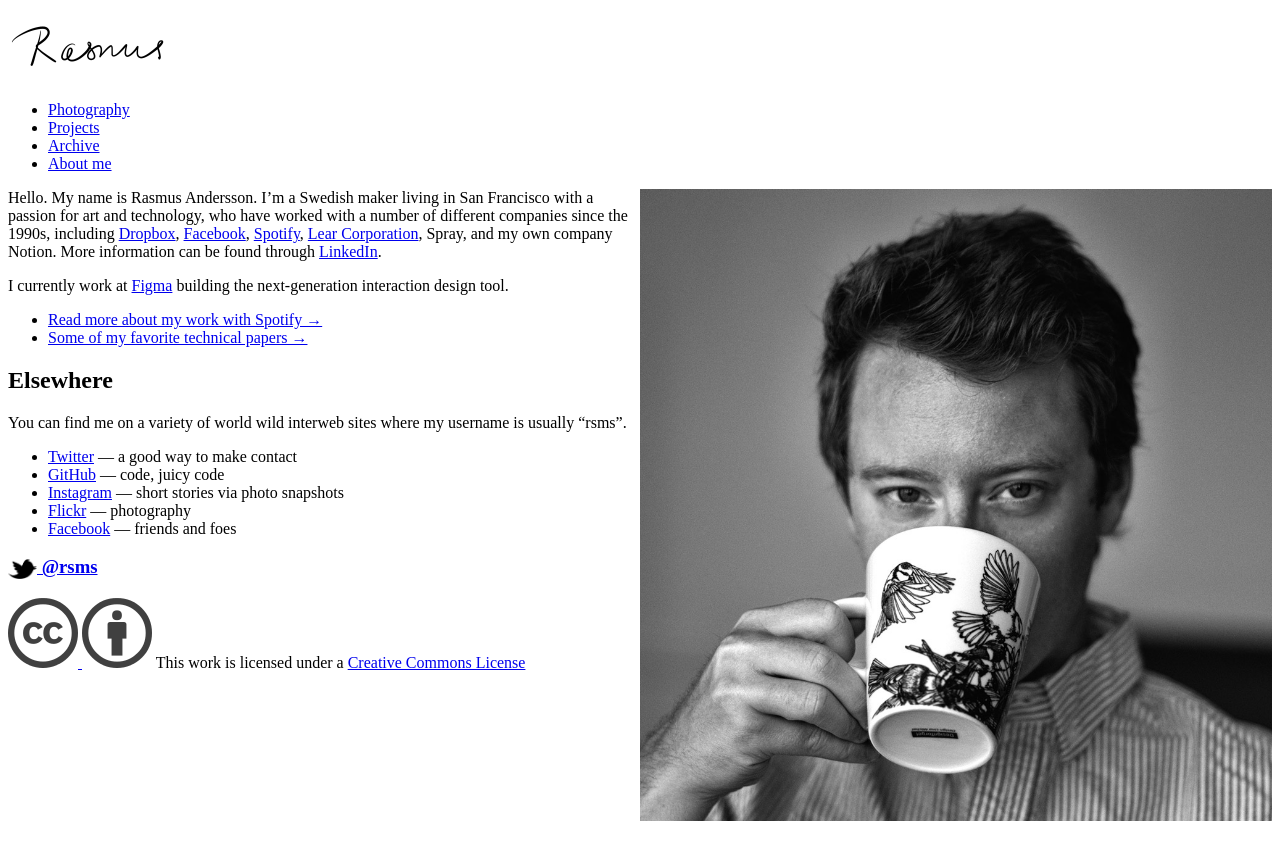
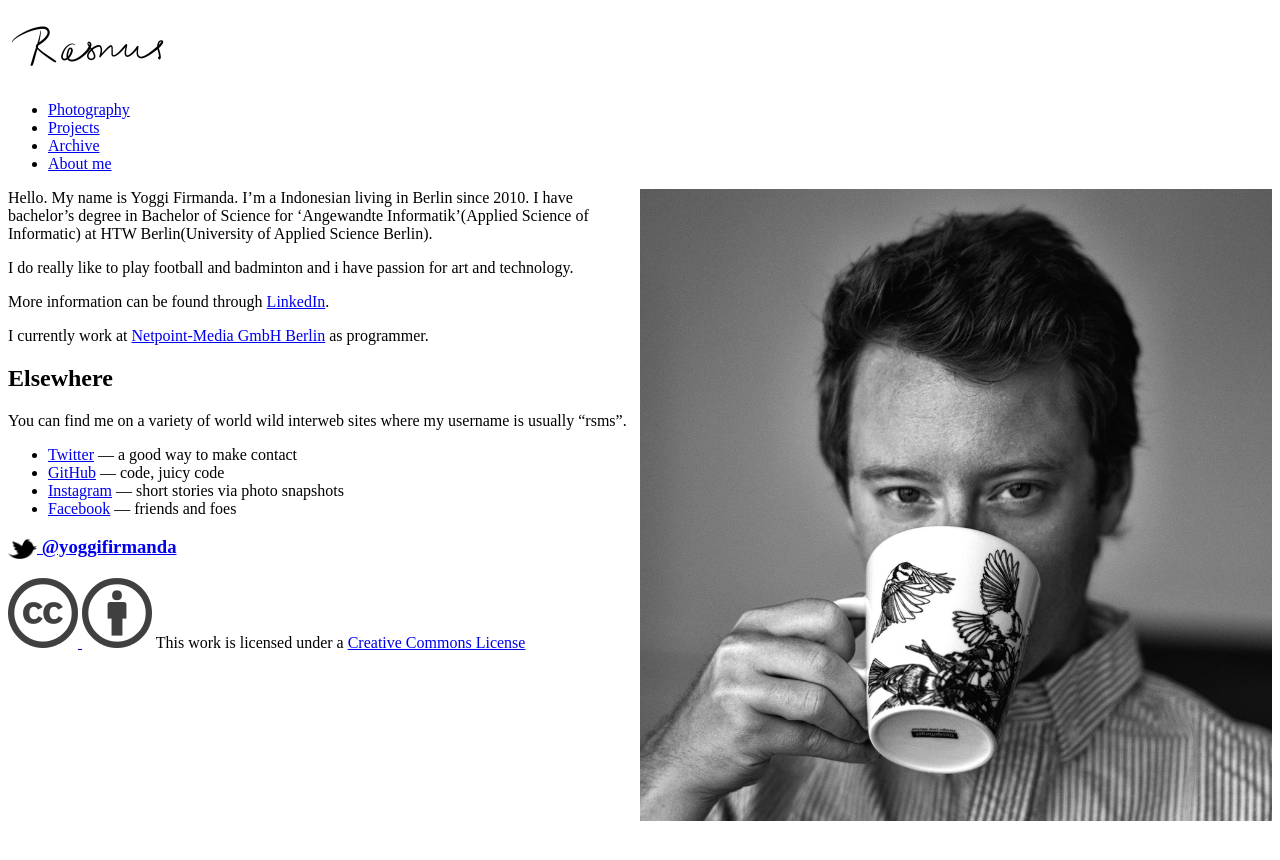
Before and after one commit to cescgie/cescgie.github.io, a Jekyll site: the page built from about/index.md, in a window 1280 px wide. Shown: the top 860 px of the page. Built offline with Jekyll 4.4.1, drawn with Linux system fonts in a browser that asks for light colours.

Commit message:
Update index.md

```diff
--- a/about/index.md
+++ b/about/index.md
@@ -5,28 +5,26 @@ title: About
 
 <img src="portrait.jpg" width="50%" align="right">
 
-Hello. My name is Rasmus Andersson. I'm a Swedish maker living in San Francisco with a passion for art and technology, who have worked with a number of different companies since the 1990s, including
-[Dropbox](https://www.dropbox.com/jobs/product/design),
-[Facebook](https://facebook.com/design),
-[Spotify](https://www.spotify.com/),
-[Lear Corporation](http://lear.com/),
-Spray, and my own company Notion.
-More information can be found through [LinkedIn](http://www.linkedin.com/in/rasmusandersson).
+Hello. My name is Yoggi Firmanda. I'm a Indonesian living in Berlin since 2010. I have bachelor's degree in Bachelor of Science for 'Angewandte Informatik'(Applied Science of Informatic) at HTW Berlin(University of Applied Science Berlin).
 
-I currently work at [Figma](https://www.figma.com/) building the next-generation interaction design tool.
+I do really like to play football and badminton and i have passion for art and technology.
 
-- [Read more about my work with Spotify &rarr;](/about/spotify/)
-- [Some of my favorite technical papers &rarr;](https://www.dropbox.com/sh/is0sy5350lr4v9j/AADQlhVSQcRw6vCNKQgGWelqa)
+More information can be found through [LinkedIn](http://linkedin.com/pub/yoggi-firmanda/90/98b/858).
+
+I currently work at [Netpoint-Media GmbH Berlin](http://www.netpoint-media.de/) as programmer.
+
+<!-- - [Read more about my work with Spotify &rarr;](/about/spotify/) -->
+<!-- - [Some of my favorite technical papers &rarr;](https://www.dropbox.com/sh/is0sy5350lr4v9j/AADQlhVSQcRw6vCNKQgGWelqa) -->
 
 
 ## Elsewhere
 
 You can find me on a variety of world wild interweb sites where my username is usually "rsms".
 
-- [Twitter](http://twitter.com/rsms) — a good way to make contact
-- [GitHub](https://github.com/rsms) — code, juicy code
-- [Instagram](http://instagram.com/rasmusfabbe/) — short stories via photo snapshots
-- [Flickr](http://www.flickr.com/photos/rsms/) — photography
-- [Facebook](http://www.facebook.com/rsms) — friends and foes
+- [Twitter](http://twitter.com/yoggifirmanda) — a good way to make contact
+- [GitHub](https://github.com/cesgie) — code, juicy code
+- [Instagram](http://instagram.com/yoggifirmanda/) — short stories via photo snapshots
+<!-- - [Flickr](http://www.flickr.com/photos/rsms/) — photography -->
+- [Facebook](http://www.facebook.com/yoggi.firmanda) — friends and foes
 
-### [<img src="/res/twitter.png" width="29" height="20" style="display:inline-block;vertical-align:middle"> @rsms](http://twitter.com/rsms)
+### [<img src="/res/twitter.png" width="29" height="20" style="display:inline-block;vertical-align:middle"> @yoggifirmanda](http://twitter.com/yoggifirmanda)
```
